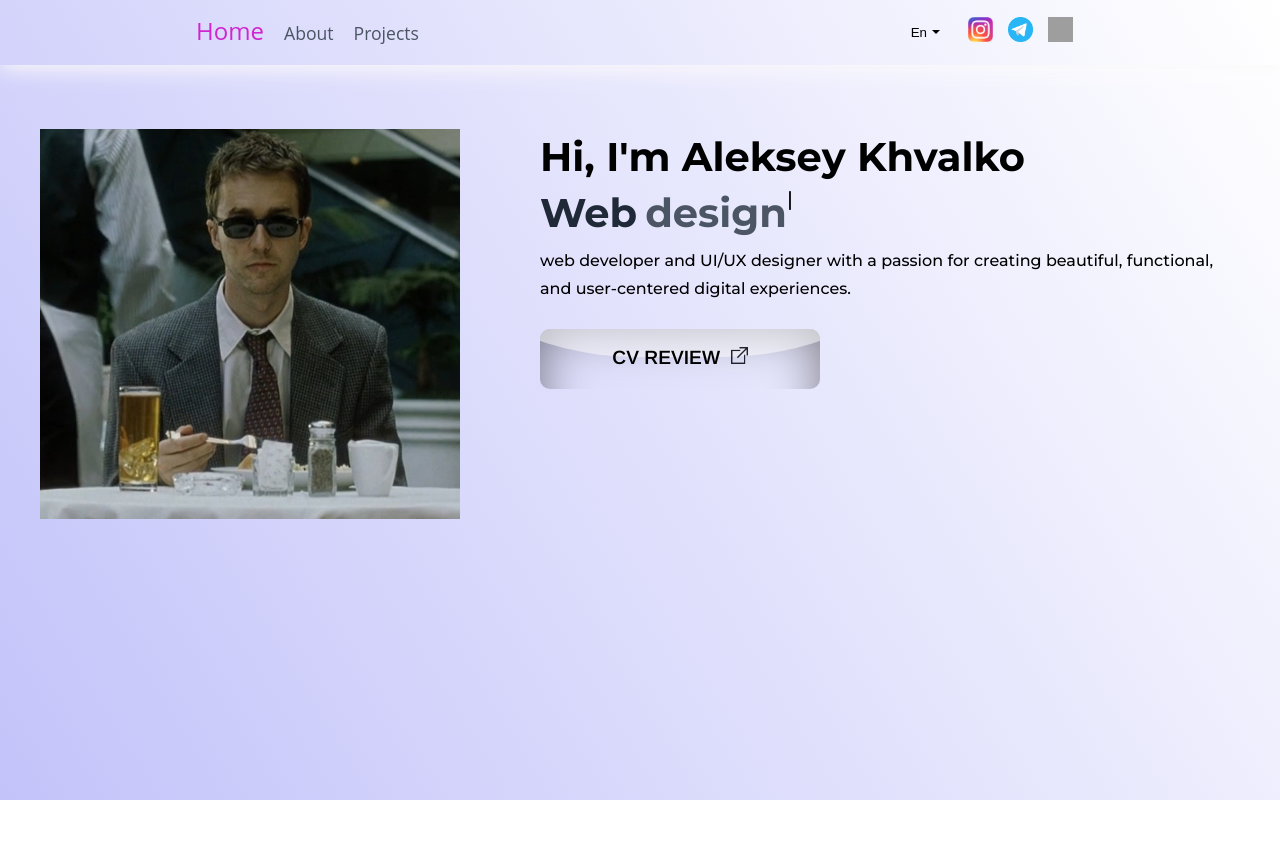
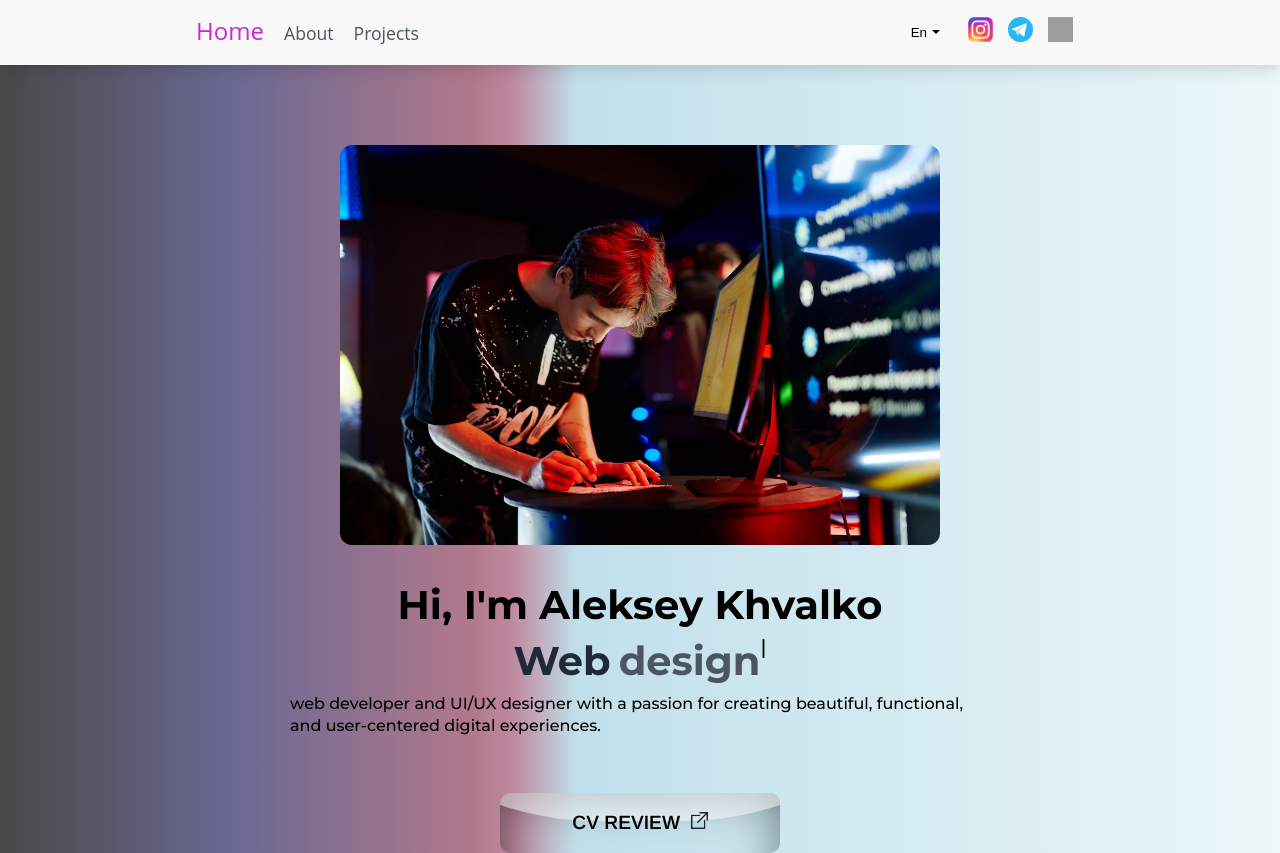
Before and after one commit to Inofp/portfolio, a Next.js app: page / in a window 1280 px wide. Before the commit the page ends 800 px from the top, so only its background shows below. Built offline with nearby package versions, Linux system fonts and the light colour scheme; grey boxes are pictures that could not be loaded.

Commit message:
feat: update design

```diff
--- a/src/components/layouts/About.tsx
+++ b/src/components/layouts/About.tsx
@@ -12,7 +12,11 @@ const About: FC = () => {
                 <div className={styles.about__title}>
                     <h1 className={styles.about__themeOff}>About me</h1>
                     <div className={styles.title__line}></div>
-                    <p className={styles.about__title__text}>{userData.about.description}</p>
+                    <p className={styles.about__title__text}>
+                        Web developer, enjoying creating beautiful sites with good UX design.
+                        <p className='py-1'>Current tech stack: Next.js, React, Typescript, Tailwind, MongoDB, MySql, Prisma.</p>
+                        <p>Ready to realize your project ideas!</p>
+                    </p>
                 </div>
 
                 <div className={styles.about__education}>
--- a/src/components/layouts/Home.tsx
+++ b/src/components/layouts/Home.tsx
@@ -25,25 +25,20 @@ const Home = () => {
   }, []);
 
   return (
-    <div>
-      <div className={styles.Home__form}>
-        <div className={styles.Home__img}>
-        <Image src="/ya.jpg" alt='my photo' fill sizes="(max-width: 768px) 100vw,
-              (max-width: 1200px) 50vw,
-              33vw" priority/>
+
+    <div className={styles.Home__form}>
+      <div className='2xl:w-[650px] 2xl:h-[450px] max-md:w-[480px] max-md:h-[380px]  w-[600px] h-[400px]  relative'>
+        <Image src="/meq.jpg" alt='my photo' fill className='rounded-xl' priority />
+      </div>
+      <div className={styles.Home__text}>
+        <h1> {userData.sayHello} {userData.name}</h1>
+        <div className='flex max-[436px]:text-base pb-1'>
+          <h1 className='pr-2 text-gray-800'>Web</h1> <h1 ref={el} className='text-gray-600 border-b-5' />
         </div>
-        <div className={styles.Home__text}>
-          <h1> {userData.sayHello} { userData.name }</h1>
-          <div className='flex max-[436px]:text-base pb-1'>
-            <h1 className='pr-2 text-gray-800'>Web</h1> <h1 ref={el} className='text-gray-600 border-b-5'/>
-          </div>
-          <span className={styles.Home__text__span}>{ userData.about.title }</span>
-          <br/><br/>
-          <MyButton href='https://inofp.github.io/cv/' target="_blank">CV Review &nbsp;<Image src="/st.png" alt='my photo' width={17} height={17} /></MyButton>
-        </div>
+        <span className={styles.Home__text__span}>{userData.about.title}</span>
+        <br /><br />
+        <MyButton href='https://inofp.github.io/cv/' target="_blank">CV Review &nbsp;<Image src="/st.png" alt='my photo' width={17} height={17} /></MyButton>
       </div>
-
-
     </div>
   );
 };
--- a/src/components/layouts/Layout.tsx
+++ b/src/components/layouts/Layout.tsx
@@ -16,7 +16,7 @@ const Layout: FC<PropsWithChildren<IMeta>> = ({ children, title, description })
     }}>
       <Meta title={title} description={description}>
         <Header />
-        {children}
+        <main>{children}</main>
       </Meta>
 
     </ActiveContext.Provider>
--- a/src/constants/data.js
+++ b/src/constants/data.js
@@ -28,7 +28,7 @@ const userData = {
     title:
       "web developer and UI/UX designer with a passion for creating beautiful, functional, and user-centered digital experiences.",
     description: [
-      `Web developer, enjoying creating beautiful sites with good UX design, currently writing in react / next.js and ready to realize your project ideas`,
+      `Web developer, enjoying creating beautiful sites with good UX design, currently writing in react / next.js and ready to realize your project ideas. \n Current tech stack: Next.js, React, Typescript, Tailwind, MongoDB, MySql, Prisma.`,
     ],
   },
 
--- a/src/styles/About.module.scss
+++ b/src/styles/About.module.scss
@@ -31,7 +31,7 @@
 }
 
 .about__title__text {
-    max-width: 450px;
+    max-width: 750px;
 }
 
 .title__line {
--- a/src/styles/Header.module.scss
+++ b/src/styles/Header.module.scss
@@ -3,13 +3,15 @@
   align-items: center;
   width: 100%;
   padding: 10px;
-    justify-content:flex-start;
+  justify-content: flex-start;
   font-family: var(--titilium), sans-serif;
   box-sizing: border-box;
-    box-shadow: 0px 4px 20px rgb(252, 250, 250);
+  --tw-shadow: 0 10px 15px -3px rgba(0, 0, 0, 0.1), 0 4px 6px -2px rgba(0, 0, 0, 0.05);
+  box-shadow: var(--tw-ring-offset-shadow, 0 0 #0000), var(--tw-ring-shadow, 0 0 #0000), var(--tw-shadow);
   position: relative;
   z-index: 5;
 
+  background-color: #F8F8F8;
 
   min-height: 64px;
 }
@@ -19,7 +21,7 @@
   width: 50%;
 
   >a {
-      color: rgb(75,85,99);
+    color: rgb(75, 85, 99);
     margin: 0 10px;
     transition: color 0.8s ease-in-out;
     transition-property: font-size;
@@ -68,8 +70,8 @@
   margin: 0;
   padding: 0;
   list-style: none;
-  background: rgb(234,252,255);
-background: radial-gradient(circle, rgba(234,252,255,1) 0%, rgba(249,249,249,1) 100%);
+  background: rgb(234, 252, 255);
+  background: radial-gradient(circle, rgba(234, 252, 255, 1) 0%, rgba(249, 249, 249, 1) 100%);
   border: 1px solid #ccc;
   border-radius: 4px;
   width: 50px;
--- a/src/styles/Home.module.scss
+++ b/src/styles/Home.module.scss
@@ -8,13 +8,6 @@
     font-size: 1rem;
 }
 
-.Home__img {
-    width: 420px;
-    height: 390px;
-
-    border-radius: 35px;
-    position: relative;
-}
 
 .Home__text {
     width: 100%;
@@ -24,29 +17,26 @@
 .Home__form {
     display: flex;
     justify-content: space-around;
+    padding-top: 5rem;
 
-    min-height: 100%;
+    gap: 2rem;
 
+    min-height: calc(100vh - 65px);
+    background: rgb(0,0,0);
+    background: linear-gradient(90deg, rgba(0,0,0,0.7147233893557423) 0%, rgba(18,18,85,0.6362920168067228) 18%, rgba(113,9,42,0.5466561624649859) 37%, rgba(134,34,73,0.5382528011204482) 40%, rgba(49,150,189,0.3029586834733894) 45%, rgba(177, 224, 233, 0.241) 100%);
 
+    font-family: 'Montserrat', sans-serif;
+    line-height: 1.4;
 
-
-    margin-top: 4rem;
-    font-family: 'Montserrat', sans-serif;
-    line-height:1.4;
 
 }
 
-@media (max-width: 1080px) {
+@media (max-width: 1280px) {
     .Home__form {
         flex-direction: column;
         justify-content: center;
         align-items: center;
 
-    }
-
-    .Home__img {
-       width: 360px;
-       height: 330px;
     }
 
 
@@ -56,10 +46,10 @@
         justify-content: center;
         align-items: center;
     }
- }
+}
 
 
- @media (max-width: 1080px) {
+@media (max-width: 1080px) {
 
     .Home__text {
         >h1 {
@@ -79,6 +69,7 @@
             font-size: 1.5em;
         }
     }
+
     .Home__form {
         min-height: 340px;
         padding-bottom: 4rem;
--- a/src/styles/Projects.module.scss
+++ b/src/styles/Projects.module.scss
@@ -6,6 +6,8 @@
 
     position: relative;
 
+    background: rgb(230, 228, 228);
+    background: linear-gradient(90deg, rgba(230, 228, 228, 1) 0%, rgba(242, 252, 254, 1) 100%);
 
 
 }
--- a/src/styles/globals.css
+++ b/src/styles/globals.css
@@ -17,20 +17,19 @@ a {
 }
 
 body {
-  margin: auto;
   font-size: 20px;
-  font-family: Montserrat,sans-serif;
-  background: rgb(195,195,250);
-  background: linear-gradient(58deg, rgba(195,195,250,1) 0%, rgba(255,255,255,1) 100%);
-  position: relative;
+  font-family: Montserrat, sans-serif;
+
 }
 
 ul {
-  list-style-type:  none;
+  list-style-type: none;
 }
 
-html, body {display: flex;
+html,
+body {
+  display: flex;
   flex-direction: column;
-  min-height: 100vh;
+
   width: 100%;
 }
```
Also changed, not shown: public/meq.jpg (added). Lines whose indentation alone changed are shown as unchanged.
